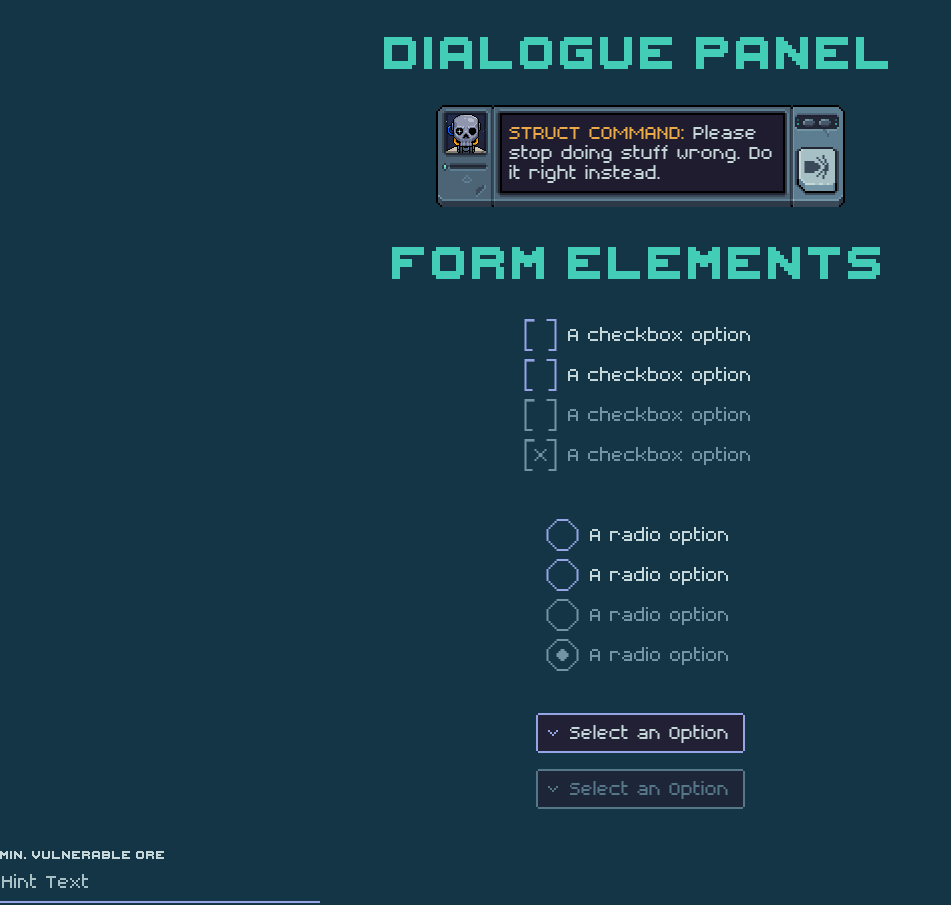
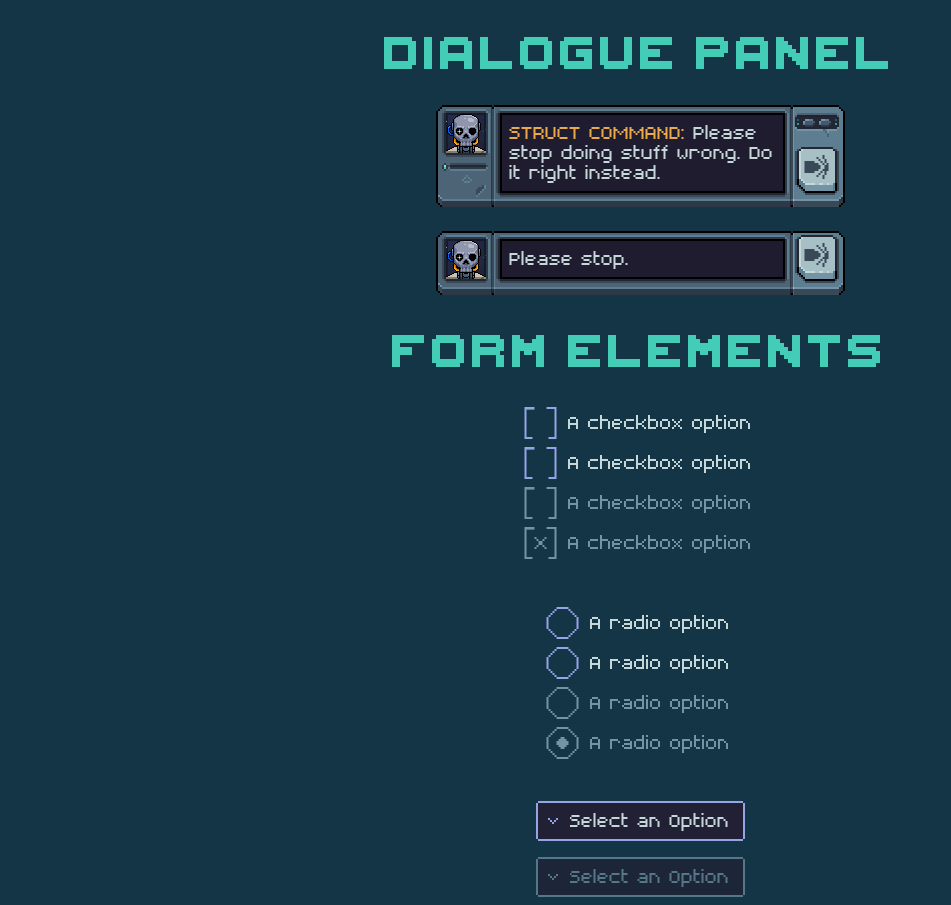
Before and after one commit to playstructs/structs-design-system, a website built with Parcel: page index.html in a window 1280 px wide. Shown: the part 7296-8201 px from the top of the page, without its empty margins (0-951 px from the left). Built offline with nearby package versions, Linux system fonts and the light colour scheme; files whose address does not match are found by name.

Commit message:
Fixed dialog panel spacing

```diff
--- a/css/sui.css
+++ b/css/sui.css
@@ -365,6 +365,10 @@ a.sui-screen-btn:visited {
   flex-direction: column;
   gap: var(--spacing-xs);
   padding-bottom: var(--spacing-xs);
+}
+
+.sui-panel-chunk.grow-1 {
+  flex-grow: 1;
 }
 
 .sui-panel-connector {
@@ -829,14 +833,13 @@ a.sui-screen-portrait:hover {
   display: flex;
   flex: 1 0 0;
   flex-direction: column;
-  gap: 6px;
   justify-content: flex-end;
   padding-bottom: var(--spacing-xs);
 }
 
 .sui-panel-chunk-spacer-btn-a {
-  background: url("/img/panel/panel-chunk-spacer-btn-a.png") bottom no-repeat;
-  flex-grow: 1;
+  background: url("/img/panel/panel-chunk-spacer-btn-a.png") bottom 6px center no-repeat;
+  flex: 1 0 0;
   width: 44px;
 }
 
--- a/index.html
+++ b/index.html
@@ -1111,8 +1111,9 @@
   <h1 class="section-header">Dialogue Panel</h1>
 
   <section>
-    <div class="fixed-width-group-lg">
-      <div class="sui-panel-wrapper-fit-content">
+    <div>
+      <div class="fixed-width-group-lg">
+
         <div class="sui-panel sui-theme-enemy">
           <div class="sui-panel-edge-left"></div>
           <div class="sui-panel-chunk">
@@ -1129,10 +1130,10 @@
             <!-- Left Panel End -->
           </div>
           <div class="sui-panel-connector"></div>
-          <div class="sui-panel-chunk">
+          <div class="sui-panel-chunk grow-1">
             <!-- Middle Panel Start -->
 
-            <div class="sui-screen">
+            <div class="sui-screen sui-screen-full-width">
               <div class="sui-screen-dialogue sui-theme-neutral">
                 <strong>Struct Command:</strong>
                 Please stop doing stuff wrong. Do it right instead.
@@ -1159,6 +1160,61 @@
           </div>
           <div class="sui-panel-edge-right sui-theme-player"></div>
         </div>
+
+      </div>
+    </div>
+
+    <br>
+
+    <div>
+      <div class="fixed-width-group-lg">
+
+        <div class="sui-panel sui-theme-enemy">
+          <div class="sui-panel-edge-left"></div>
+          <div class="sui-panel-chunk">
+            <!-- Left Panel Start -->
+
+            <div class="sui-screen sui-theme-player">
+              <div class="sui-screen-indicator">
+                <div class="sui-screen-portrait-image skull-head"></div>
+              </div>
+            </div>
+
+            <div class="sui-panel-chunk-spacer-indicator"></div>
+
+            <!-- Left Panel End -->
+          </div>
+          <div class="sui-panel-connector"></div>
+          <div class="sui-panel-chunk grow-1">
+            <!-- Middle Panel Start -->
+
+            <div class="sui-screen sui-screen-full-width">
+              <div class="sui-screen-dialogue sui-theme-neutral">
+                Please stop.
+              </div>
+            </div>
+
+            <!-- Middle Panel End -->
+          </div>
+          <div class="sui-panel-connector sui-panel-style-medium-to-default"></div>
+          <div class="sui-panel-chunk sui-theme-player">
+            <!-- Right Panel Start -->
+
+            <div class="sui-dialogue-btn-chunk">
+              <div class="sui-dialogue-btn-chunk-col">
+                <div class="sui-panel-chunk-spacer-btn-a"></div>
+
+                <a href="javascript: void(0)" class="sui-panel-btn sui-panel-btn-default">
+                  <i class="sui-icon-24 icon-ballistic-weapon"></i>
+                </a>
+              </div>
+            </div>
+
+            <!-- Right Panel End -->
+          </div>
+          <div class="sui-panel-edge-right sui-theme-player"></div>
+        </div>
+
       </div>
     </div>
   </section>
```
